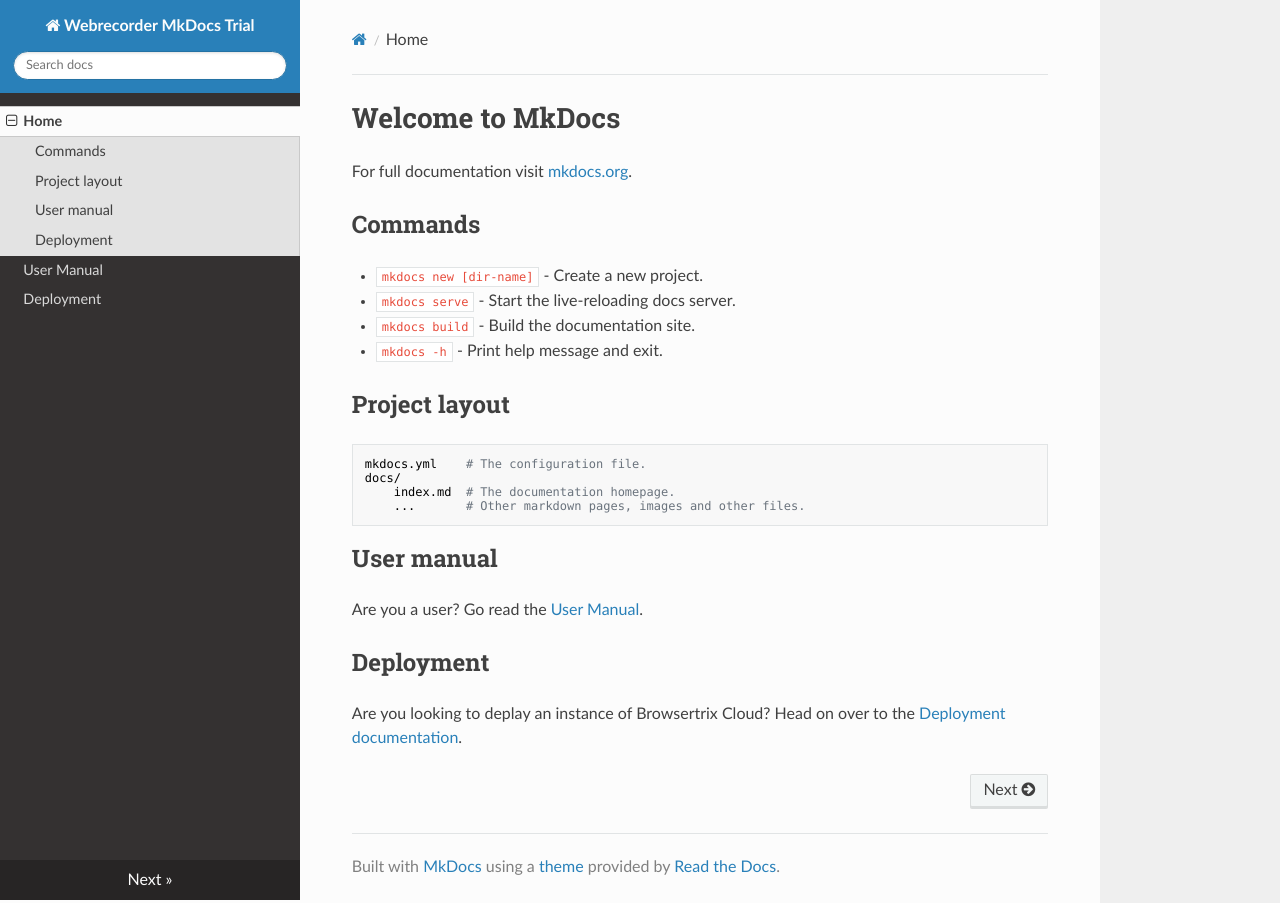
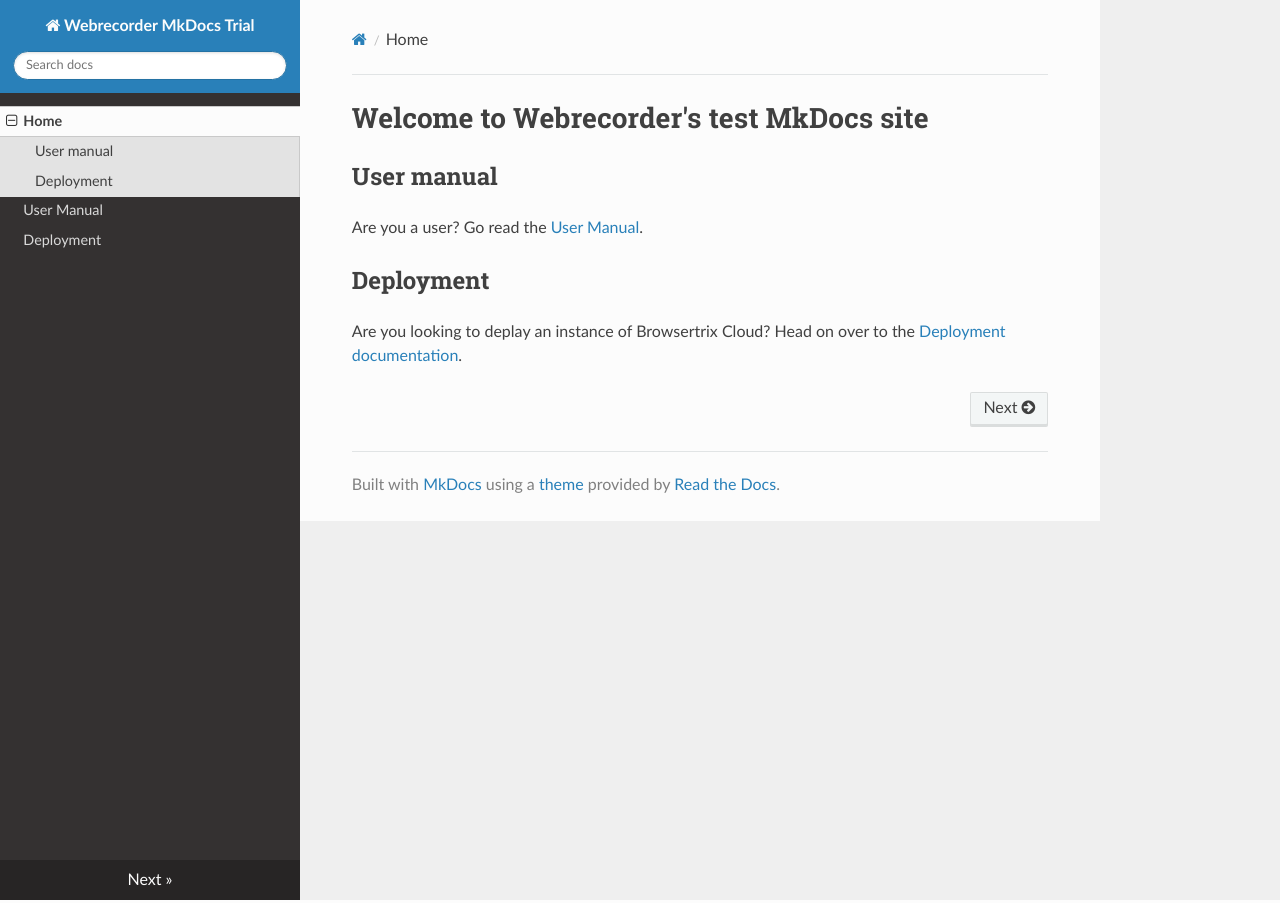
Before and after one commit to webrecorder/test-docs-mkdocs, an MkDocs documentation site: the page built from docs/index.md, in a window 1280 px wide. Built offline with MkDocs 1.6.1, drawn with Linux system fonts in a browser that asks for light colours; nearby versions of some CDN libraries.

```diff
--- a/docs/index.md
+++ b/docs/index.md
@@ -1,20 +1,4 @@
-# Welcome to MkDocs
-
-For full documentation visit [mkdocs.org](https://www.mkdocs.org).
-
-## Commands
-
-* `mkdocs new [dir-name]` - Create a new project.
-* `mkdocs serve` - Start the live-reloading docs server.
-* `mkdocs build` - Build the documentation site.
-* `mkdocs -h` - Print help message and exit.
-
-## Project layout
-
-    mkdocs.yml    # The configuration file.
-    docs/
-        index.md  # The documentation homepage.
-        ...       # Other markdown pages, images and other files.
+# Welcome to Webrecorder's test MkDocs site
 
 ## User manual
 
```
Also changed, not shown: README.md (+16 -0 lines).
